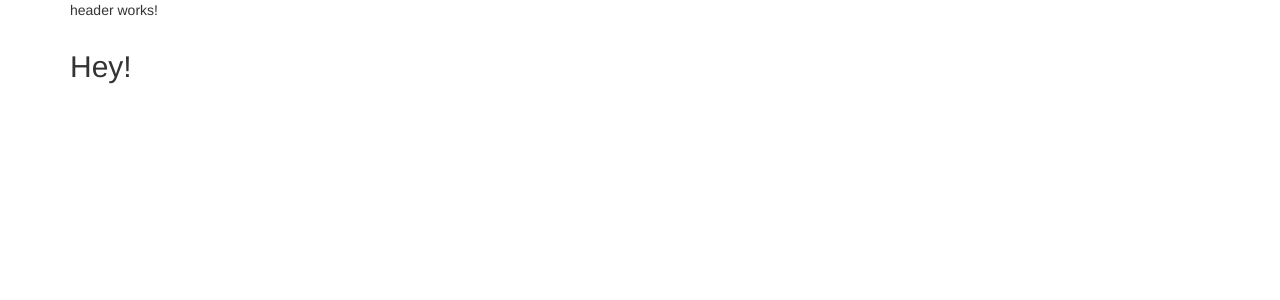
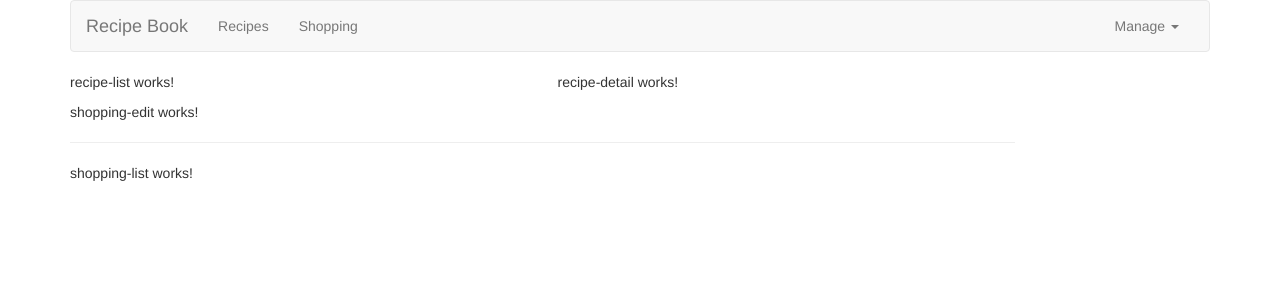
Before and after one commit to RobertoJuarez/angular-course, an Angular app in the folder course-project/: page / in a window 1280 px wide. Shown: the top 300 px of the page. Built offline with nearby package versions, Linux system fonts and the light colour scheme.

Commit message:
slide 46

```diff
--- a/course-project/src/app/app.component.html
+++ b/course-project/src/app/app.component.html
@@ -6,7 +6,9 @@
 
     <div class="col-md-12">
 
-      <h2>Hey!</h2>
+      <app-recipes></app-recipes>
+
+      <app-shopping></app-shopping>
 
     </div>
 
--- a/course-project/src/app/header/header.component.html
+++ b/course-project/src/app/header/header.component.html
@@ -1,3 +1,43 @@
-<p>
-  header works!
-</p>
+<nav class="navbar navbar-default">
+
+  <div class="container-fluid">
+
+    <div class="navbar-header">
+
+      <a href="#" class="navbar-brand">Recipe Book</a>
+
+    </div>
+
+    <div class="collapse navbar-collapse">
+
+      <ul class="nav navbar-nav">
+
+        <li><a href="#">Recipes</a></li>
+
+        <li><a href="#">Shopping</a></li>
+
+      </ul>
+
+      <ul class="nav navbar-nav navbar-right">
+
+        <li class="dropdown">
+
+          <a href="#" class="dropdown-toggle" role="button">Manage <span class="caret"></span></a>
+
+          <ul class="dropdown-menu">
+
+            <li><a href="#">Save Data</a></li>
+
+            <li><a href="#">Fetch Data</a></li>
+
+          </ul>
+
+        </li>
+
+      </ul>
+
+    </div>
+
+  </div>
+
+</nav>
--- a/course-project/src/app/recipes/recipes.component.html
+++ b/course-project/src/app/recipes/recipes.component.html
@@ -1,3 +1,15 @@
-<p>
-  recipes works!
-</p>
+<div class="row">
+
+  <div class="col-md-5">
+
+    <app-recipe-list></app-recipe-list>
+
+  </div>
+
+  <div class="col-md-7">
+
+    <app-recipe-detail></app-recipe-detail>
+
+  </div>
+
+</div>
--- a/course-project/src/app/shopping/shopping.component.html
+++ b/course-project/src/app/shopping/shopping.component.html
@@ -1,3 +1,13 @@
-<p>
-  shopping works!
-</p>
+<div class="row">
+
+  <div class="col-xs-10">
+
+    <app-shopping-edit></app-shopping-edit>
+
+    <hr>
+
+    <app-shopping-list></app-shopping-list>
+
+  </div>
+
+</div>
```
